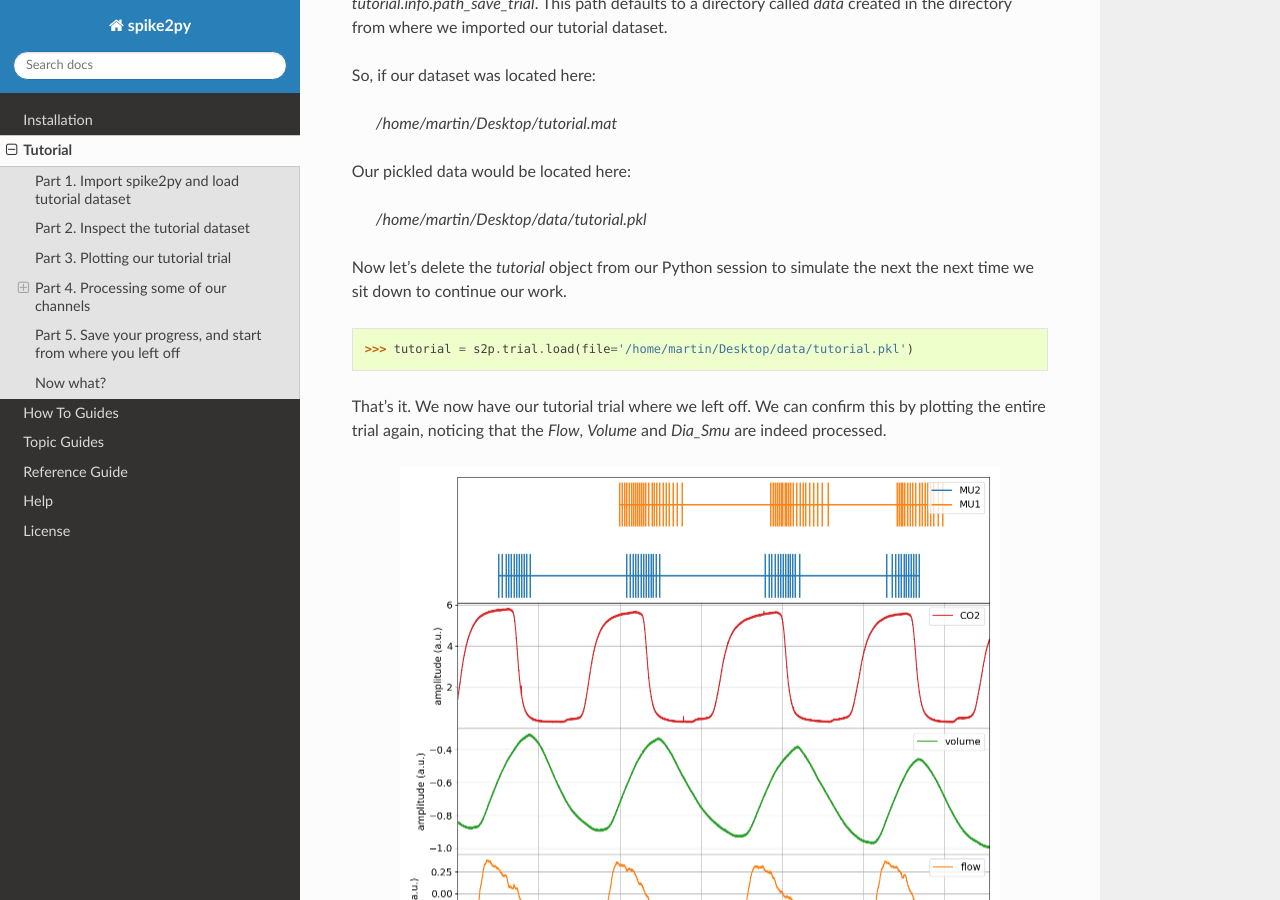
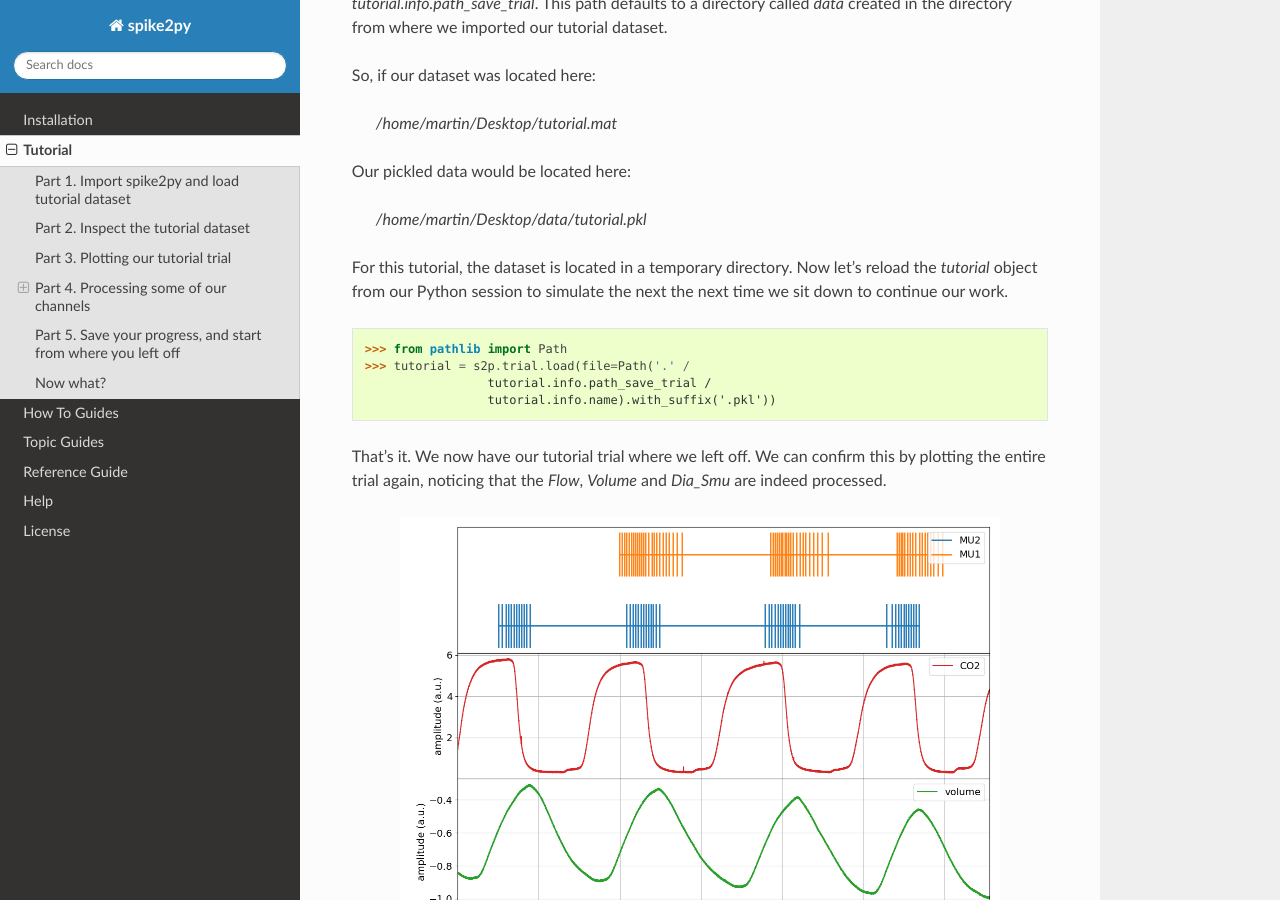
Before and after one commit to MartinHeroux/spike2py, a Sphinx documentation site: the page built from docs/source/pages/tutorials.rst, in a window 1280 px wide and 900 px high, scrolled down 5931 px. Built offline with Sphinx 7.4.7 and the Read the Docs theme 2.0.0, drawn with Linux system fonts in a browser that asks for light colours.

Commit message:
Fix/tutorial (#63)
* Change alias

* Change tutorial file path

```diff
--- a/docs/source/pages/tutorials.rst
+++ b/docs/source/pages/tutorials.rst
@@ -156,11 +156,14 @@ Our pickled data would be located here:
 
    `/home/martin/Desktop/data/tutorial.pkl`
 
-Now let's delete the `tutorial` object from our Python session to simulate the next the next time we sit down to continue our work.
+For this tutorial, the dataset is located in a temporary directory. Now let's reload the `tutorial` object from our Python session to simulate the next the next time we sit down to continue our work.
 
 .. code-block:: python
 
-   >>> tutorial = s2p.trial.load(file='/home/martin/Desktop/data/tutorial.pkl')
+   >>> from pathlib import Path
+   >>> tutorial = s2p.trial.load(file=Path('.' /
+                    tutorial.info.path_save_trial /
+                    tutorial.info.name).with_suffix('.pkl'))
 
 That's it. We now have our tutorial trial where we left off. We can confirm this by plotting the entire trial again, noticing that the `Flow`, `Volume` and `Dia_Smu` are indeed processed.
 
```
